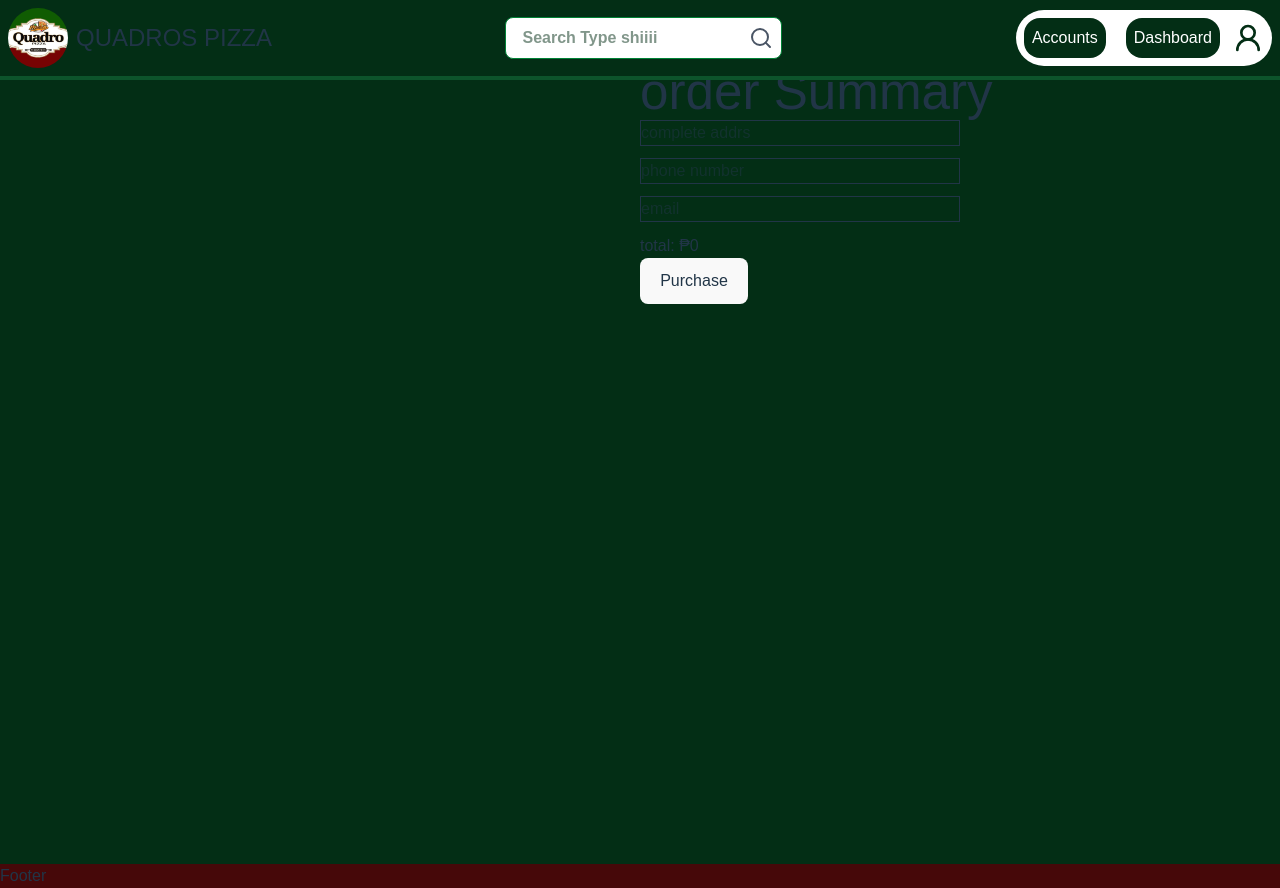
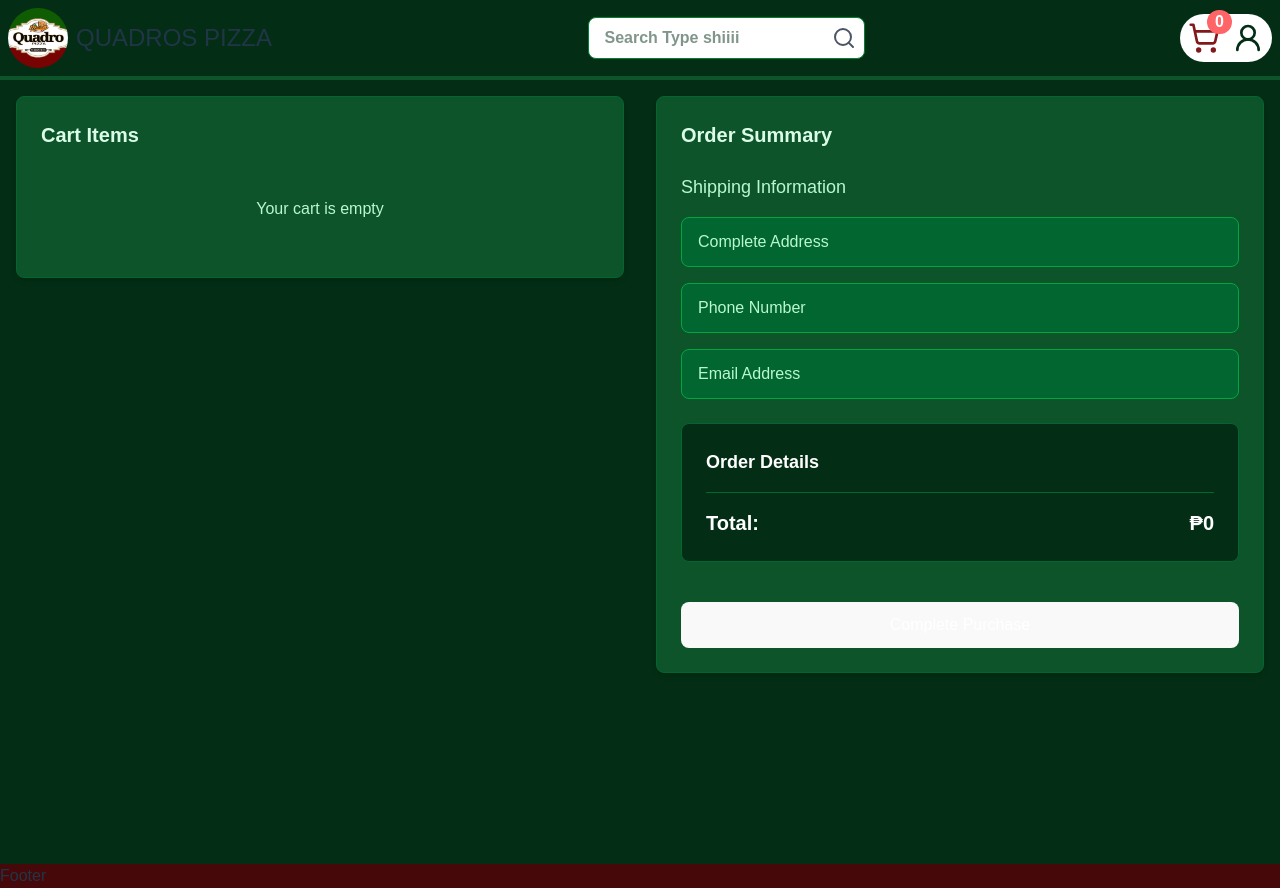
Before and after one commit to mjayhumilde/ecommerce-restaurant-management-dataAnalytics, a React (Vite) app: page /cart in a window 1280 px wide. Built offline with nearby package versions, Linux system fonts and the light colour scheme.

Commit message:
fix the UI for better look in CartPage

```diff
--- a/src/pages/CartPage.jsx
+++ b/src/pages/CartPage.jsx
@@ -29,85 +29,174 @@ const CartPage = () => {
       user,
       purchaseProducts: cart,
       addrs: data,
-      orderStatus: "preparing ",
+      orderStatus: "processing  ",
     });
     clearCart();
     reset();
   }
 
   return (
-    <main className="min-h-screen">
-      <section className="grid grid-cols-2">
-        <div>
+    <main className="min-h-screen bg-green-950">
+      <div className="container mx-auto px-4 py-8">
+        <section className="grid lg:grid-cols-2 gap-8">
+          {/* Cart Items Section */}
+          <div className="space-y-4">
+            <div className="bg-green-900 rounded-lg shadow-md p-6 border border-green-800">
+              <h2 className="text-xl font-semibold text-green-100 mb-4">
+                Cart Items
+              </h2>
+
+              {cart.length === 0 ? (
+                <div className="text-center py-8 text-green-200">
+                  <p>Your cart is empty</p>
+                </div>
+              ) : (
+                <div className="space-y-4">
                   {cart.map((product) => (
-            <div className="relative grid grid-cols-2 p-2" key={product.id}>
-              <div className="flex flex-col bg-green-800">
-                <span>product name: {product.name}</span>
-                <span>product price: {product.price * product.quantity}</span>
-                <span>product quantity: {product.quantity}</span>
+                    <div
+                      className="relative bg-green-800 rounded-lg p-4 border border-green-700"
+                      key={product.id}
+                    >
+                      <div className="grid grid-cols-1 md:grid-cols-2 gap-4">
+                        <div className="flex flex-col justify-center space-y-2">
+                          <div className="bg-green-700 text-white rounded-md p-3 border border-green-600">
+                            <h3 className="font-semibold text-lg mb-2">
+                              {product.name}
+                            </h3>
+                            <div className="space-y-1 text-sm">
+                              <p>Price: ₱{product.price * product.quantity}</p>
+                              <p>Quantity: {product.quantity}</p>
+                              <p>Unit Price: ₱{product.price}</p>
                             </div>
-              <div>
+                          </div>
+                        </div>
+                        <div className="flex justify-center items-center">
                           <img
-                  className="w-7/10"
+                            className="w-32 h-32 object-cover rounded-lg shadow-sm border border-green-600"
                             src={product.imageCover}
                             alt={product.name}
                           />
                         </div>
-              <div className="absolute bottom-5 left-5">
-                <Trash2 onClick={() => deleteFromCart(product.id)} />
                       </div>
+                      <button
+                        onClick={() => deleteFromCart(product.id)}
+                        className="absolute top-4 right-4 p-2 bg-red-100 hover:bg-red-200 rounded-full transition-colors duration-200"
+                        aria-label="Remove item"
+                      >
+                        <Trash2 className="w-4 h-4 text-red-600" />
+                      </button>
                     </div>
                   ))}
                 </div>
+              )}
+            </div>
+          </div>
+
+          {/* Order Summary Section */}
+          <div className="space-y-4">
+            <div className="bg-green-900 rounded-lg shadow-md p-6 border border-green-800">
+              <h2 className="text-xl font-semibold text-green-100 mb-6">
+                Order Summary
+              </h2>
+
+              <div className="space-y-6">
+                {/* Shipping Information */}
+                <div className="space-y-4">
+                  <h3 className="text-lg font-medium text-green-200">
+                    Shipping Information
+                  </h3>
+
                   <div>
-          <h1>order Summary</h1>
-          <form
-            onSubmit={handleSubmit(handlePurchase)}
-            className="flex flex-col space-y-3"
-          >
                     <input
                       type="text"
-              placeholder="complete addrs"
-              className="w-1/2 border"
+                      placeholder="Complete Address"
+                      className="w-full px-4 py-3 bg-green-800 border border-green-600 rounded-lg focus:ring-2 focus:ring-green-400 focus:border-green-400 transition-colors text-white placeholder-green-200"
                       {...register("completeAddrs", {
-                required: "adddrs is required",
+                        required: "Address is required",
                       })}
                     />
                     {errors.completeAddrs && (
-              <p className="italic text-red-600">thin fied is required!</p>
+                      <p className="mt-1 text-sm text-red-600 italic">
+                        This field is required!
+                      </p>
                     )}
+                  </div>
+
+                  <div>
                     <input
                       type="number"
-              placeholder="phone number"
-              className="w-1/2 border"
+                      placeholder="Phone Number"
+                      className="w-full px-4 py-3 bg-green-800 border border-green-600 rounded-lg focus:ring-2 focus:ring-green-400 focus:border-green-400 transition-colors text-white placeholder-green-200"
                       {...register("phoneNumber", {
                         required: "Phone number is required",
                       })}
                     />
                     {errors.phoneNumber && (
-              <p className="italic text-red-600">thin fied is required!</p>
+                      <p className="mt-1 text-sm text-red-600 italic">
+                        This field is required!
+                      </p>
                     )}
+                  </div>
+
+                  <div>
                     <input
-              type="text"
-              placeholder="email"
-              className="w-1/2 border"
+                      type="email"
+                      placeholder="Email Address"
+                      className="w-full px-4 py-3 bg-green-800 border border-green-600 rounded-lg focus:ring-2 focus:ring-green-400 focus:border-green-400 transition-colors text-white placeholder-green-200"
                       {...register("email", {})}
                     />
-            <div className="">
+                  </div>
+                </div>
+
+                {/* Order Details */}
+                <div className="bg-green-950 rounded-lg p-6 text-white border border-green-800">
+                  <h3 className="text-lg font-semibold mb-4">Order Details</h3>
+
+                  <div className="space-y-3 mb-4">
                     {cart.map((product) => (
-                <div className="bg-green-950" key={product.id}>
-                  name: {product.name}, quanity:{product.quantity}, price:₱{" "}
-                  {product.price * product.quantity}
+                      <div
+                        className="flex justify-between items-center py-2 border-b border-green-800 last:border-b-0"
+                        key={product.id}
+                      >
+                        <div className="flex-1">
+                          <p className="font-medium">{product.name}</p>
+                          <p className="text-sm text-green-200">
+                            Qty: {product.quantity}
+                          </p>
+                        </div>
+                        <div className="text-right">
+                          <p className="font-semibold">
+                            ₱{product.price * product.quantity}
+                          </p>
+                        </div>
                       </div>
                     ))}
-              <div>total: ₱{total}</div>
-              <div>
-                <button type="submit">Purchase</button>
+                  </div>
+
+                  <div className="border-t border-green-800 pt-4">
+                    <div className="flex justify-between items-center text-xl font-bold">
+                      <span>Total:</span>
+                      <span>₱{total}</span>
                     </div>
                   </div>
-          </form>
+                </div>
+
+                {/* Purchase Button */}
+                <div className="pt-4">
+                  <button
+                    type="submit"
+                    disabled={cart.length === 0}
+                    className="w-full bg-green-600 hover:bg-green-500 disabled:bg-green-800 disabled:cursor-not-allowed text-white font-semibold py-4 px-6 rounded-lg transition-colors duration-200 text-lg border border-green-500"
+                    onClick={handleSubmit(handlePurchase)}
+                  >
+                    Complete Purchase
+                  </button>
+                </div>
+              </div>
+            </div>
           </div>
         </section>
+      </div>
     </main>
   );
 };
--- a/src/store/useAuthStore.js
+++ b/src/store/useAuthStore.js
@@ -9,7 +9,7 @@ const useAuthStore = create(
         email: "lhenardkaiser00@gmail.com",
       },
       isAuthenticated: true,
-      userRole: "admin",
+      userRole: "user",
 
       login: (role) => set({ isAuthenticated: true, userRole: role }),
       logout: () => set({ isAuthenticated: false, userRole: null }),
```
Lines whose indentation alone changed are shown as unchanged.
